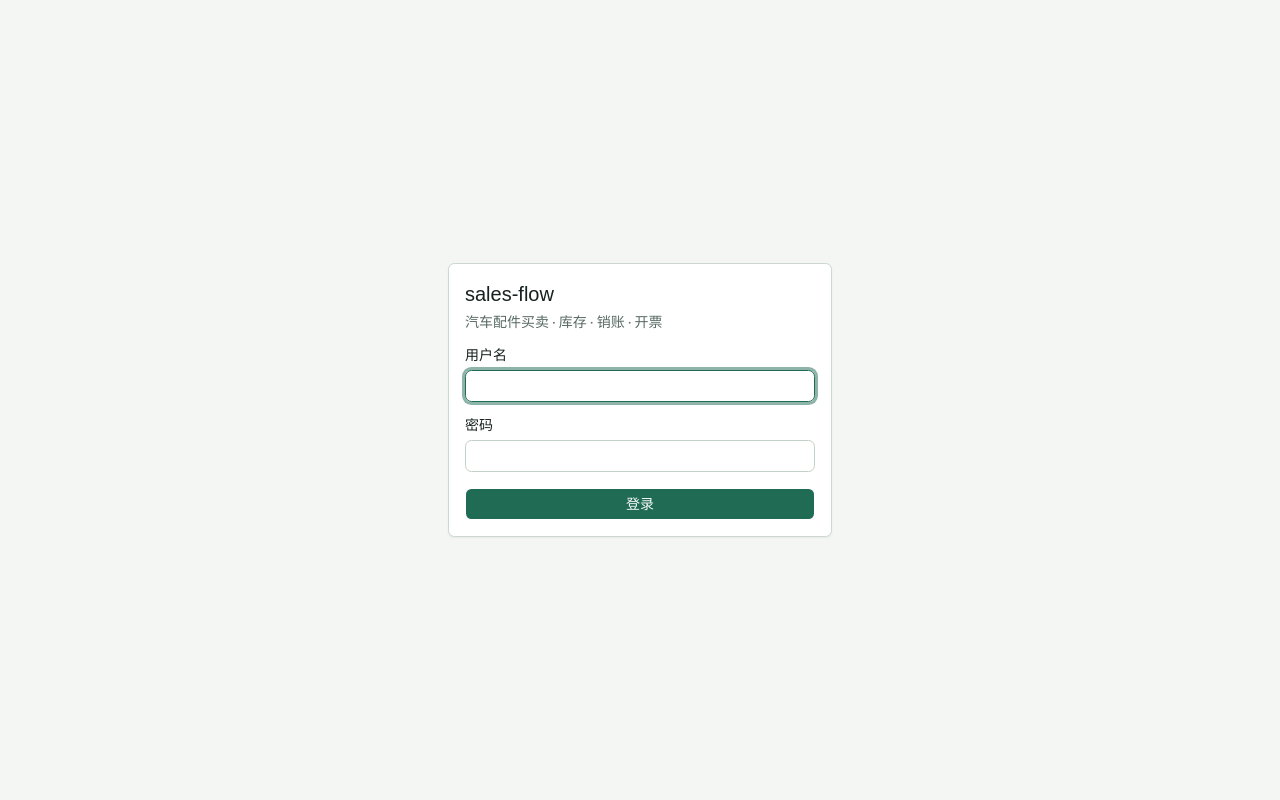
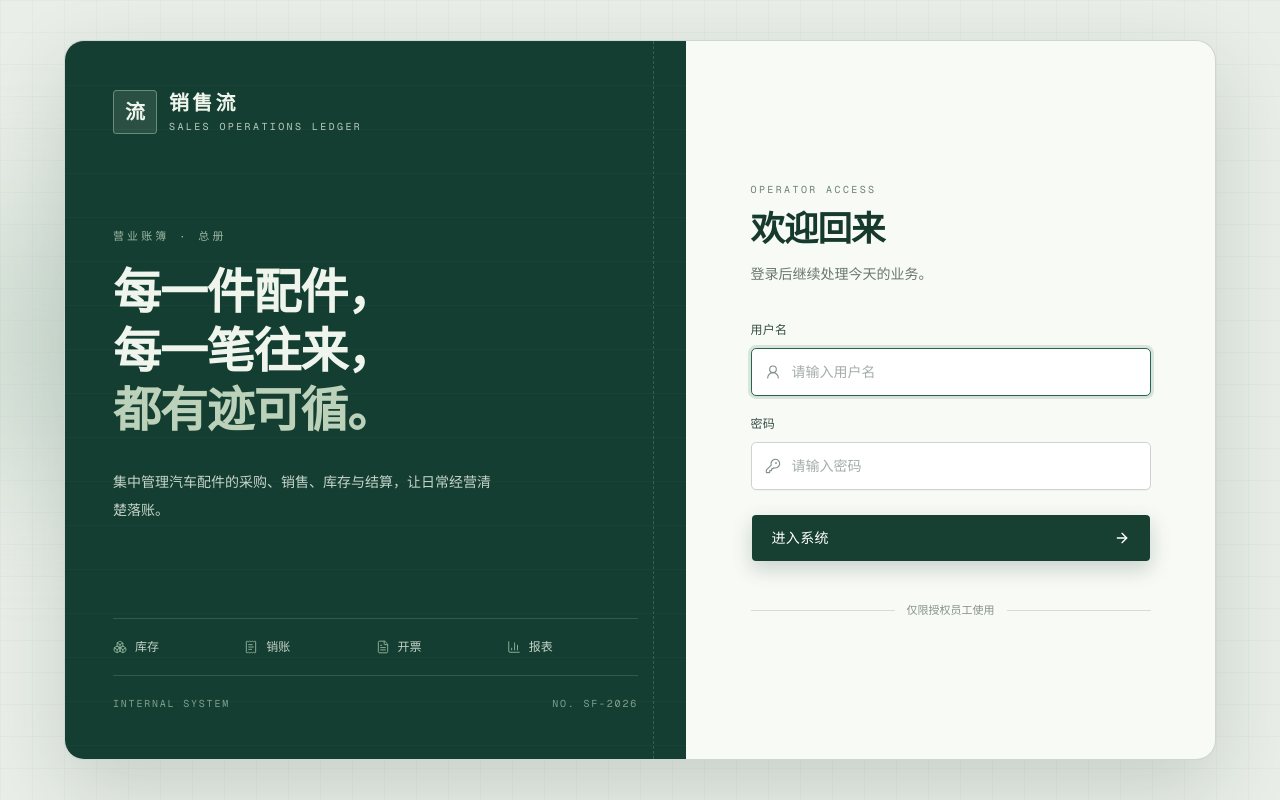
Before and after one commit to Kevin-GGTransport/sales-flow, a Next.js app: page /login in a window 1280 px wide. Built offline with nearby package versions, Linux system fonts and the light colour scheme; no server answers.

Commit message:
feat: redesign login page

```diff
--- a/src/app/(auth)/login/page.tsx
+++ b/src/app/(auth)/login/page.tsx
@@ -1,29 +1,59 @@
 import { redirect } from "next/navigation";
+import { BarChart3, Boxes, FileText, ReceiptText } from "lucide-react";
 import { auth } from "@/lib/auth";
 import { LoginForm } from "@/components/layout/LoginForm";
-import {
-  Card,
-  CardContent,
-  CardDescription,
-  CardHeader,
-  CardTitle,
-} from "@/components/ui/card";
+
+const modules = [
+  { icon: Boxes, label: "库存" },
+  { icon: ReceiptText, label: "销账" },
+  { icon: FileText, label: "开票" },
+  { icon: BarChart3, label: "报表" },
+];
 
 export default async function LoginPage() {
   const session = await auth();
   if (session?.user) redirect("/");
 
   return (
-    <main className="flex min-h-svh items-center justify-center bg-muted/40 p-4">
-      <Card className="w-full max-w-sm">
-        <CardHeader>
-          <CardTitle className="text-xl">sales-flow</CardTitle>
-          <CardDescription>汽车配件买卖 · 库存 · 销账 · 开票</CardDescription>
-        </CardHeader>
-        <CardContent>
-          <LoginForm />
-        </CardContent>
-      </Card>
+    <main className="relative min-h-svh overflow-hidden bg-[#e9eee8] p-3 text-[#15251f] sm:p-6 lg:p-10">
+      <div aria-hidden="true" className="absolute inset-0 opacity-55 [background-image:linear-gradient(rgba(34,79,61,.055)_1px,transparent_1px),linear-gradient(90deg,rgba(34,79,61,.055)_1px,transparent_1px)] [background-size:32px_32px]" />
+      <div aria-hidden="true" className="absolute -left-28 top-1/4 size-72 rounded-full bg-[#adc5b4]/35 blur-3xl" />
+
+      <section className="relative mx-auto grid min-h-[calc(100svh-1.5rem)] w-full max-w-6xl overflow-hidden rounded-[1.25rem] border border-[#1e4939]/20 bg-[#f8faf6] shadow-[0_28px_80px_rgba(18,48,37,.16)] sm:min-h-[calc(100svh-3rem)] lg:min-h-[min(760px,calc(100svh-5rem))] lg:grid-cols-[1.08fr_.92fr]">
+        <div className="relative hidden overflow-hidden bg-[#133e31] p-12 text-[#eff5ec] lg:flex lg:flex-col">
+          <div aria-hidden="true" className="absolute inset-y-0 right-8 border-r border-dashed border-[#c6d9c9]/20" />
+          <div aria-hidden="true" className="absolute inset-0 opacity-30 [background-image:linear-gradient(rgba(238,246,235,.08)_1px,transparent_1px)] [background-size:100%_44px]" />
+          <div className="relative flex items-center gap-3">
+            <div className="grid size-11 place-items-center rounded-sm border border-[#b9d0bd]/45 bg-[#f2f5eb]/10 font-heading text-xl font-semibold">流</div>
+            <div><p className="font-heading text-xl font-semibold tracking-[.16em]">销售流</p><p className="mt-0.5 font-mono text-[10px] uppercase tracking-[.24em] text-[#b7c9bb]">Sales operations ledger</p></div>
+          </div>
+          <div className="relative my-auto max-w-md py-14">
+            <p className="mb-5 font-mono text-[11px] uppercase tracking-[.28em] text-[#9eb7a4]">营业账簿 · 总册</p>
+            <h1 className="font-heading text-5xl font-semibold leading-[1.22] tracking-tight text-balance">每一件配件，<br />每一笔往来，<br /><span className="text-[#bcd1b9]">都有迹可循。</span></h1>
+            <p className="mt-7 max-w-sm text-sm leading-7 text-[#c7d4ca]">集中管理汽车配件的采购、销售、库存与结算，让日常经营清楚落账。</p>
+          </div>
+          <div className="relative grid grid-cols-4 border-y border-[#bfd0c1]/18 py-5">
+            {modules.map(({ icon: Icon, label }) => <div key={label} className="flex items-center gap-2 text-xs text-[#c5d3c7]"><Icon className="size-3.5 text-[#91b49d]" strokeWidth={1.6} />{label}</div>)}
+          </div>
+          <div className="relative mt-5 flex justify-between font-mono text-[10px] uppercase tracking-[.18em] text-[#7f9f8a]"><span>Internal system</span><span>No. SF-2026</span></div>
+        </div>
+
+        <div className="relative flex items-center justify-center px-6 py-12 sm:px-12 lg:px-16">
+          <div className="w-full max-w-[400px]">
+            <div className="mb-10 flex items-center gap-3 lg:hidden">
+              <div className="grid size-10 place-items-center rounded-sm bg-[#173f32] font-heading text-lg font-semibold text-white">流</div>
+              <div><p className="font-heading text-lg font-semibold tracking-[.12em] text-[#18392e]">销售流</p><p className="font-mono text-[9px] uppercase tracking-[.2em] text-[#72837a]">Sales operations ledger</p></div>
+            </div>
+            <div className="mb-9">
+              <p className="mb-3 font-mono text-[10px] uppercase tracking-[.24em] text-[#6e8278]">Operator access</p>
+              <h2 className="font-heading text-3xl font-semibold tracking-tight text-[#163a2d] sm:text-[2.15rem]">欢迎回来</h2>
+              <p className="mt-3 text-sm leading-6 text-[#68776f]">登录后继续处理今天的业务。</p>
+            </div>
+            <LoginForm />
+            <div className="mt-10 flex items-center gap-3 text-[11px] text-[#87938d]"><span className="h-px flex-1 bg-[#d5ddd7]" /><span>仅限授权员工使用</span><span className="h-px flex-1 bg-[#d5ddd7]" /></div>
+          </div>
+        </div>
+      </section>
     </main>
   );
 }
--- a/src/components/layout/LoginForm.tsx
+++ b/src/components/layout/LoginForm.tsx
@@ -1,53 +1,58 @@
 "use client";
 
 import { useActionState } from "react";
-import { useFormStatus } from "react-dom";
+import { AlertCircle, ArrowRight, KeyRound, LoaderCircle, UserRound } from "lucide-react";
 import { loginAction, type LoginState } from "@/actions/auth";
 import { Button } from "@/components/ui/button";
 import { Input } from "@/components/ui/input";
 import { Label } from "@/components/ui/label";
 
-function SubmitButton() {
-  const { pending } = useFormStatus();
-  return (
-    <Button type="submit" className="w-full" disabled={pending}>
-      {pending ? "登录中…" : "登录"}
-    </Button>
-  );
-}
-
 export function LoginForm() {
-  const [state, formAction] = useActionState<LoginState, FormData>(
+  const [state, formAction, pending] = useActionState<LoginState, FormData>(
     loginAction,
     {},
   );
 
   return (
-    <form action={formAction} className="grid gap-4">
-      <div className="grid gap-2">
-        <Label htmlFor="username">用户名</Label>
+    <form action={formAction} className="grid gap-5">
+      <div className="grid gap-2.5">
+        <Label htmlFor="username" className="text-xs font-medium tracking-wide text-[#344d43]">用户名</Label>
+        <div className="relative">
+          <UserRound aria-hidden="true" className="absolute left-3.5 top-1/2 size-4 -translate-y-1/2 text-[#809087]" strokeWidth={1.7} />
         <Input
           id="username"
           name="username"
           autoComplete="username"
           autoFocus
           required
+          aria-invalid={Boolean(state.error)}
+          placeholder="请输入用户名"
+          className="h-12 rounded-md border-[#cbd5ce] bg-white pl-10 pr-4 text-[15px] shadow-[0_1px_0_rgba(20,58,45,.04)] placeholder:text-[#a4aea8] focus-visible:border-[#24664e] focus-visible:ring-[#24664e]/15"
         />
+        </div>
       </div>
-      <div className="grid gap-2">
-        <Label htmlFor="password">密码</Label>
+      <div className="grid gap-2.5">
+        <Label htmlFor="password" className="text-xs font-medium tracking-wide text-[#344d43]">密码</Label>
+        <div className="relative">
+          <KeyRound aria-hidden="true" className="absolute left-3.5 top-1/2 size-4 -translate-y-1/2 text-[#809087]" strokeWidth={1.7} />
         <Input
           id="password"
           name="password"
           type="password"
           autoComplete="current-password"
           required
+          aria-invalid={Boolean(state.error)}
+          placeholder="请输入密码"
+          className="h-12 rounded-md border-[#cbd5ce] bg-white pl-10 pr-4 text-[15px] shadow-[0_1px_0_rgba(20,58,45,.04)] placeholder:text-[#a4aea8] focus-visible:border-[#24664e] focus-visible:ring-[#24664e]/15"
         />
+        </div>
       </div>
       {state.error ? (
-        <p className="text-sm text-destructive">{state.error}</p>
+        <p role="alert" aria-live="polite" className="flex items-center gap-2 rounded-md border border-[#dba9a9] bg-[#fff5f4] px-3 py-2.5 text-sm text-[#a53535]"><AlertCircle className="size-4 shrink-0" />{state.error}</p>
       ) : null}
-      <SubmitButton />
+      <Button type="submit" size="lg" className="mt-1 h-12 rounded-md bg-[#173f32] px-5 text-sm font-medium tracking-wide text-white shadow-[0_8px_20px_rgba(23,63,50,.2)] hover:bg-[#245846] focus-visible:ring-[#173f32]/25 disabled:shadow-none" disabled={pending}>
+        {pending ? <><LoaderCircle className="animate-spin" />正在登录…</> : <><span>进入系统</span><ArrowRight className="ml-auto transition-transform group-hover/button:translate-x-0.5" /></>}
+      </Button>
     </form>
   );
 }
```
